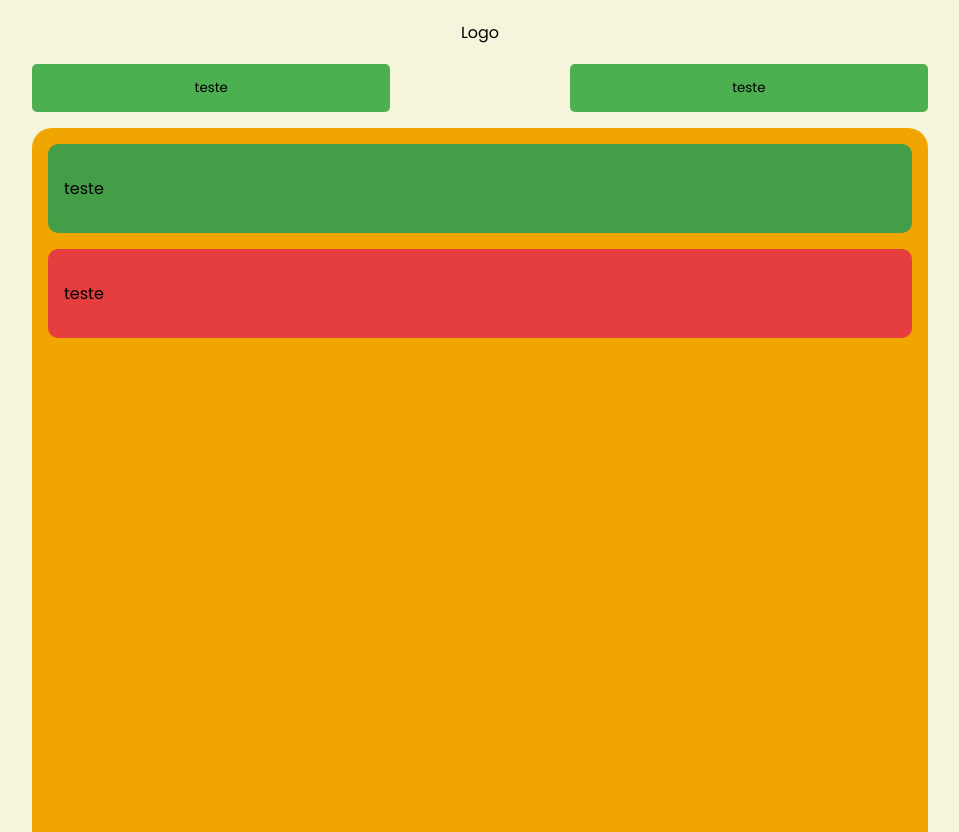
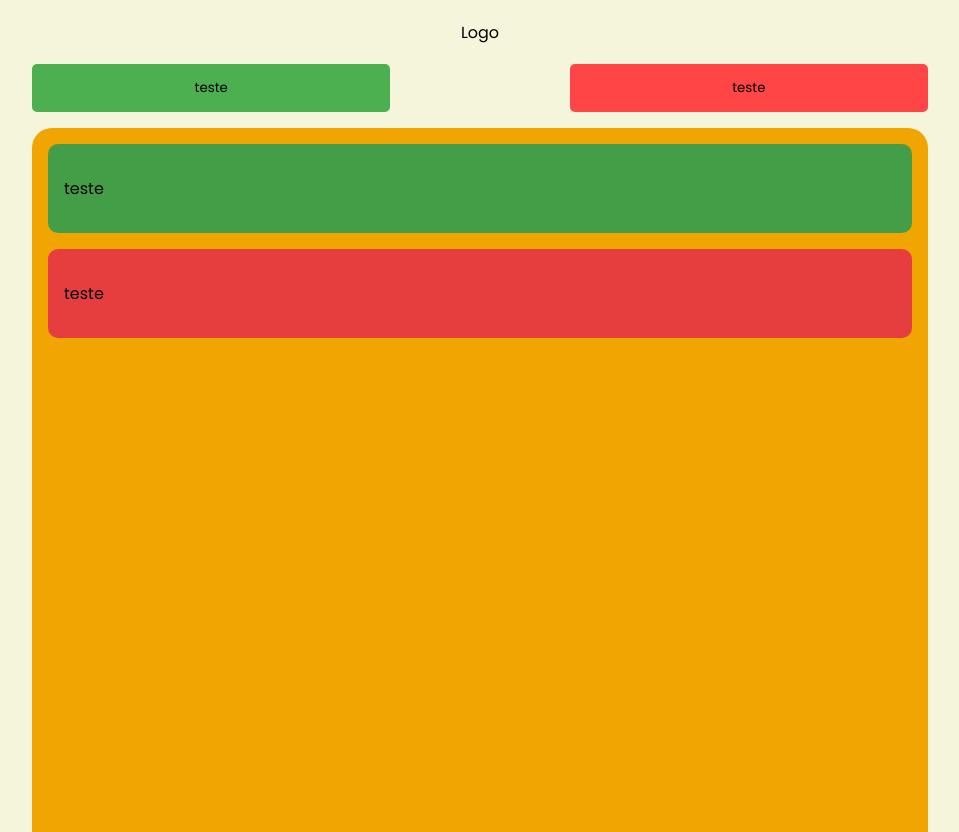
Before and after one commit to rafaelrmdd/money-control, a React (Create React App) app: page / in a window 1280 px wide. Shown: the whole page, without its empty margins (160-1119 px from the left). Built offline with nearby package versions, Linux system fonts and the light colour scheme.

Commit message:
modal implemented but not finished

```diff
--- a/package.json
+++ b/package.json
@@ -8,6 +8,7 @@
     "@testing-library/user-event": "^13.5.0",
     "react": "^18.3.1",
     "react-dom": "^18.3.1",
+    "react-modal": "^3.16.1",
     "react-scripts": "5.0.1",
     "styled-components": "^6.1.13",
     "web-vitals": "^2.1.4"
--- a/src/App.jsx
+++ b/src/App.jsx
@@ -1,14 +1,36 @@
 import { Header } from './components/Header/index'
 import { GlobalStyle } from './globalStyles';
 import { Content } from './components/Content/index'
+import Modal from 'react-modal'
+import { useState } from 'react';
+import { AddGainModal } from './components/AddGainModal';
+
+
 
 function App() {
+
+  Modal.setAppElement('#root');
+  const [isAddGainModalOpen, setIsAddGainModalOpen] = useState(false)
+
+  const openAddGainModal = () => {
+    setIsAddGainModalOpen(true);
+  }
+
+  const closeAddGainModal = () => {
+    setIsAddGainModalOpen(false);
+  }
+
   return (
     <div className="App">
       <GlobalStyle />
 
-      <Header />
+      <Header openAddGainModal={openAddGainModal}/>
       <Content />
+      <AddGainModal
+        isAddGainModalOpen={isAddGainModalOpen}
+        closeAddGainModal={closeAddGainModal}
+      />
+
     </div>
   );
 }
--- /dev/null
+++ b/src/components/AddGainModal/index.jsx
@@ -0,0 +1,19 @@
+import Modal from "react-modal"
+
+export const AddGainModal = ({isAddGainModalOpen, closeAddGainModal}) => {
+
+    return (
+        <Modal
+            isOpen={isAddGainModalOpen}
+            onRequestClose={closeAddGainModal}
+            overlayClassName='react-modal-overlay'
+            className='react-modal-content'
+        >
+            <input type="text" placeholder="TESTEEE"/>
+            <input type="text" placeholder="TESTEEE"/>
+            <input type="text" placeholder="TESTEEE"/>
+            <input type="text" placeholder="TESTEEE"/>
+            <input type="text" placeholder="TESTEEE"/>
+        </Modal>
+    )
+}
--- /dev/null
+++ b/src/components/AddGainModal/styles.js
@@ -0,0 +1,5 @@
+import styled from "styled-components";
+
+export const Container = styled.div`
+
+`
--- a/src/components/Button/index.jsx
+++ b/src/components/Button/index.jsx
@@ -1,8 +1,9 @@
 import { Container } from './styles'
 
-export const Button = (type) => {
+export const Button = ({type,  openAddGainModal }) => {
+
     return (
-        <Container>
+        <Container type={type} onClick={openAddGainModal}>
             teste
         </Container>
     )
--- a/src/components/Button/styles.js
+++ b/src/components/Button/styles.js
@@ -7,7 +7,7 @@ export const Container = styled.button`
     line-height: 1rem;
     border-radius: 5px;
     border: none;
-    background: var(--green-50);
+    background: ${(props) => props.type === 'gain' ? 'var(--green-50)' : 'var(--red-100)'};
 
 
     &:hover{
--- a/src/components/Header/index.jsx
+++ b/src/components/Header/index.jsx
@@ -1,7 +1,8 @@
-import { Button } from '../Button';
-import { Container } from './styles';
+import { Container, ModalStyle, Button } from './styles';
+import Modal from 'react-modal'
 
-export const Header = () => {
+export const Header = ({openAddGainModal}) => {
+
     return (
         <Container>
             <header>
@@ -9,9 +10,10 @@ export const Header = () => {
                     <span>Logo</span>
                 </nav>
             </header>
+
             <section>
-                <Button type='gain'/>
-                <Button type='lose'/>
+                <Button type='gain' onClick={openAddGainModal}>teste</Button>
+                <Button type='loss' onClick={openAddGainModal}>teste</Button>
             </section>
 
         </Container>
--- a/src/components/Header/styles.js
+++ b/src/components/Header/styles.js
@@ -1,4 +1,4 @@
-import styled from "styled-components";
+import styled, { createGlobalStyle } from 'styled-components';
 
 export const Container = styled.div`
     width: 100%;
@@ -32,9 +32,27 @@ export const Container = styled.div`
         justify-content: space-between;
         margin: 1rem auto 0 auto;
 
-        button{
 
+    }
 
-        }
+`
+
+export const Button = styled.button`
+
+    width: 40%;
+    padding: 1rem;
+    line-height: 1rem;
+    border-radius: 5px;
+    border: none;
+    background: ${(props) => props.type === 'gain' ? 'var(--green-50)' : 'var(--red-100)'};
+
+    &:hover{
+
+        filter: brightness(90%);
     }
+
 `
+
+export const ModalStyle = createGlobalStyle`
+
+`
--- a/src/globalStyles.js
+++ b/src/globalStyles.js
@@ -18,7 +18,6 @@ export const GlobalStyle = createGlobalStyle`
         --green-50: #4CAF50;
         //lose
         --red-100: #ff4545;
-
         //border
         --gray-100: #333;
     }
@@ -32,4 +31,24 @@ export const GlobalStyle = createGlobalStyle`
         font-family: "Poppins", sans-serif;
     }
 
+    .react-modal-overlay{
+        position: fixed;
+        background: gray;
+        height: 50vh;
+        width: 100%;
+        top: 0;
+        right: 0;
+        bottom: 0;
+        left: 0;
+
+    }
+
+    .react-modal-content{
+        position: fixed;
+        z-index: 1000;
+        background: black;
+        height: 50vh;
+        margin: 0 auto;
+    }
+
 `
```
Also changed, not shown: 1 other file (tests, documents, lock files or other folders).
